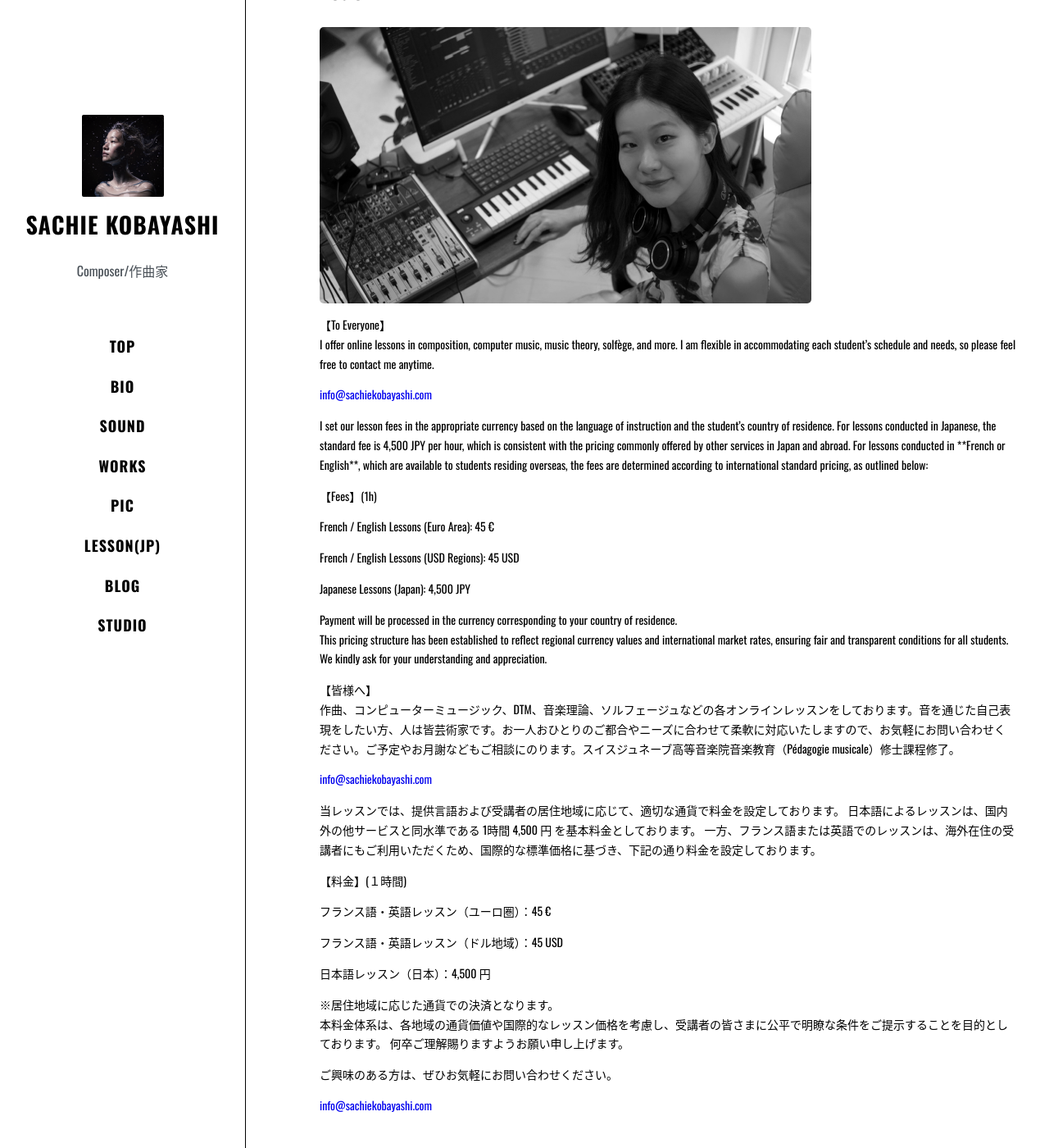
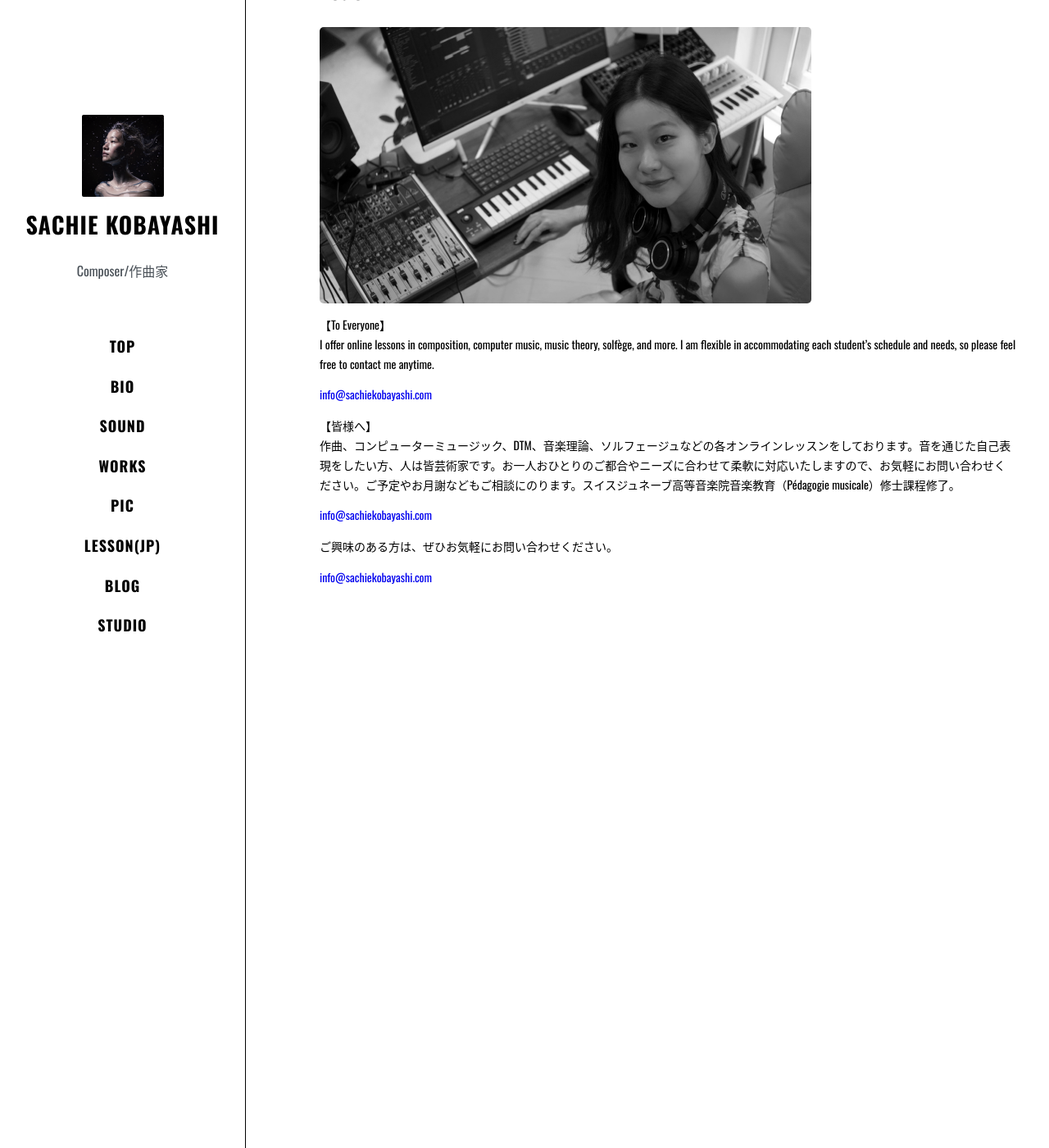
Before and after one commit to kbys88/kbys88.github.io, a Jekyll site: the page built from archive/Teach.html, in a window 1280 px wide and 1400 px high, scrolled down 83 px. Shown: the whole window at 82% size. Built offline with Jekyll 4.4.1, drawn with Linux system fonts in a browser that asks for light colours; nearby versions of some CDN libraries; some web fonts are replaced; after the commit the page ends 900 px from its top, so only the background shows below that.

Commit message:
Update Teach.html

```diff
--- a/archive/Teach.html
+++ b/archive/Teach.html
@@ -12,44 +12,9 @@ permalink: /teach/
 I offer online lessons in composition, computer music, music theory, solfège, and more. I am flexible in accommodating each student’s schedule and needs, so please feel free to contact me anytime.<br>
 <p><a href="mailto:info@sachiekobayashi.com">info@sachiekobayashi.com</a></p>
 
-
-<p>I set our lesson fees in the appropriate currency based on the language of instruction and the student’s country of residence. For lessons conducted in Japanese, the standard fee is 4,500 JPY per hour, which is consistent with the pricing commonly offered by other services in Japan and abroad.
-
-For lessons conducted in **French or English**, which are available to students residing overseas, the fees are determined according to international standard pricing, as outlined below:
-
-<p>【Fees】(1h)<br>
-
-<p>French / English Lessons (Euro Area): 45 €<br>
-<p>French / English Lessons (USD Regions): 45 USD<br>
-<p>Japanese Lessons (Japan): 4,500 JPY<br>
-
-<p>Payment will be processed in the currency corresponding to your country of residence.<br>
-
-This pricing structure has been established to reflect regional currency values and international market rates, ensuring fair and transparent conditions for all students.
-We kindly ask for your understanding and appreciation.</p>
-
-
-
 <p>【皆様へ】<br>
 作曲、コンピューターミュージック、DTM、音楽理論、ソルフェージュなどの各オンラインレッスンをしております。音を通じた自己表現をしたい方、人は皆芸術家です。お一人おひとりのご都合やニーズに合わせて柔軟に対応いたしますので、お気軽にお問い合わせください。ご予定やお月謝などもご相談にのります。スイスジュネーブ高等音楽院音楽教育（Pédagogie musicale）修士課程修了。<br>
 <p><a href="mailto:info@sachiekobayashi.com">info@sachiekobayashi.com</a></p>
 
-<p>当レッスンでは、提供言語および受講者の居住地域に応じて、適切な通貨で料金を設定しております。
-日本語によるレッスンは、国内外の他サービスと同水準である 1時間 4,500 円 を基本料金としております。
-
-一方、フランス語または英語でのレッスンは、海外在住の受講者にもご利用いただくため、国際的な標準価格に基づき、下記の通り料金を設定しております。
-
-<p>【料金】(１時間)  <br>
-
-<p>フランス語・英語レッスン（ユーロ圏）：45 €<br>
-<p>フランス語・英語レッスン（ドル地域）：45 USD<br>
-<p>日本語レッスン（日本）：4,500 円<br>
-
-<p>※居住地域に応じた通貨での決済となります。<br>
-
-本料金体系は、各地域の通貨価値や国際的なレッスン価格を考慮し、受講者の皆さまに公平で明瞭な条件をご提示することを目的としております。
-何卒ご理解賜りますようお願い申し上げます。</p>
-
-
 <p>ご興味のある方は、ぜひお気軽にお問い合わせください。</p>
 <p><a href="mailto:info@sachiekobayashi.com">info@sachiekobayashi.com</a></p>
```
